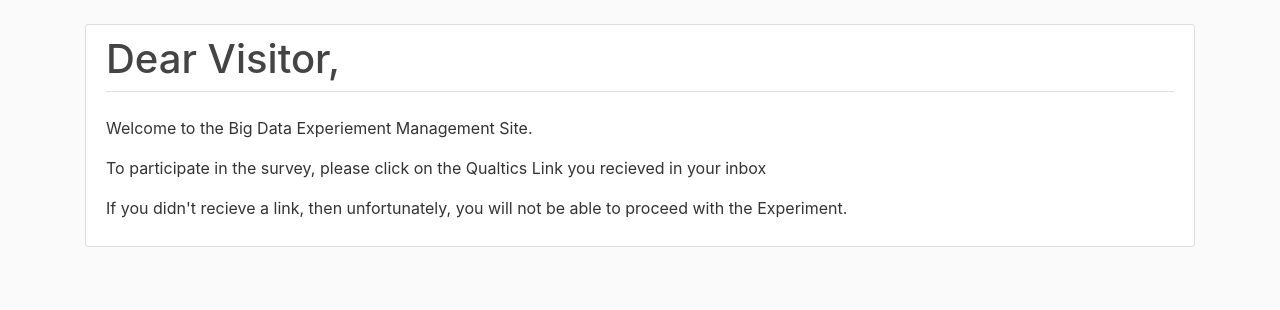
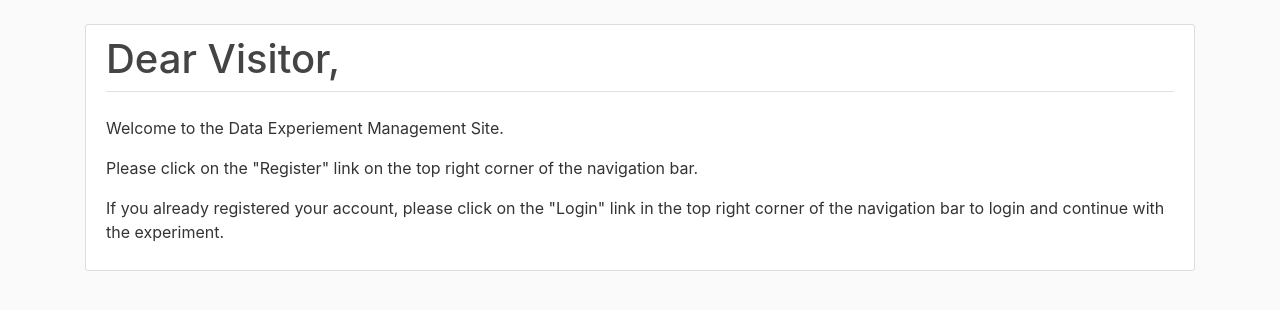
Before and after one commit to AdityaSharma6/SurveySite, a Flask app: page / in a window 1280 px wide. Shown: the part 56-366 px from the top of the page. Run offline with Flask 2, Linux system fonts and the light colour scheme; parts of the project's set-up code (start-up, migrations or seed data) failed here and were passed over; some libraries are stand-ins or nearby versions.

Commit message:
Not Updating

```diff
--- a/flask_app/flaskapp/templates/home.html
+++ b/flask_app/flaskapp/templates/home.html
@@ -67,9 +67,9 @@
         <div class="border-bottom mb-4">
             <h1> Dear Visitor, </h1>
         </div>
-            <p> Welcome to the Big Data Experiement Management Site. </p>
-            <p> To participate in the survey, please click on the Qualtics Link you recieved in your inbox</p>
-            <p> If you didn't recieve a link, then unfortunately, you will not be able to proceed with the Experiment.</p>
+            <p> Welcome to the Data Experiement Management Site. </p>
+            <p> Please click on the "Register" link on the top right corner of the navigation bar.</p>
+            <p> If you already registered your account, please click on the "Login" link in the top right corner of the navigation bar to login and continue with the experiment.</p>
         {% endif %}
     </div>
 {% endblock content %}
```
Also changed, not shown: flask_app/flaskapp/site.db.
